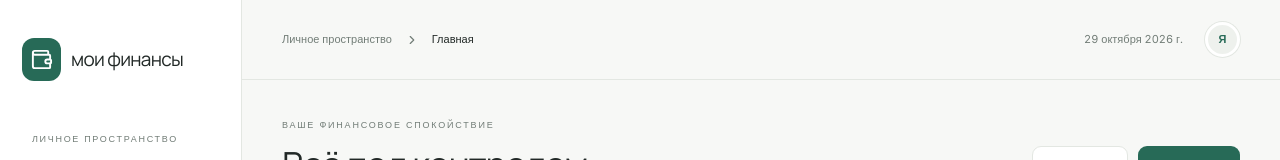
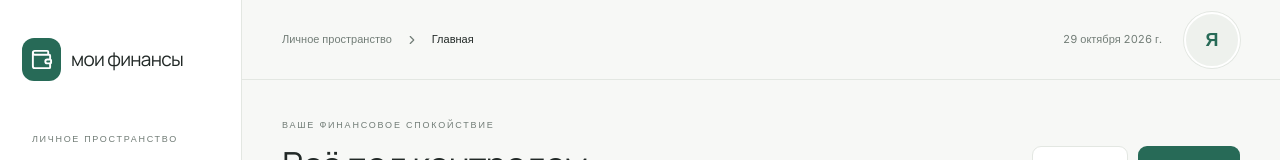
Before and after one commit to avtaiaai-spec/finance, a React (Vite) app: page / in a window 1280 px wide. Shown: the top 160 px of the page. Built offline with nearby package versions, Linux system fonts and the light colour scheme; a web font is replaced by a local one.

Commit message:
Fix password recovery landing and enlarge profile avatar

```diff
--- a/src/App.tsx
+++ b/src/App.tsx
@@ -309,7 +309,11 @@ function FinanceApp({ account }: { account: Account }) {
   }, [account.store]);
   const [demo, setDemo] = useState<Data | null>(null);
   const data = demo || real;
-  const [page, setPage] = useState(account.justSignedIn ? "account" : "home");
+  const [page, setPage] = useState(
+    account.justSignedIn || account.recovery || account.authError
+      ? "account"
+      : "home",
+  );
   const pageTitle =
     page === "account"
       ? "Личный кабинет"
--- a/src/account.tsx
+++ b/src/account.tsx
@@ -1,6 +1,12 @@
 import { useEffect, useMemo, useState, useRef } from "react";
 import type { User } from "@supabase/supabase-js";
-import { supabase, transportFor, cloudRequest } from "./supabase";
+import {
+  supabase,
+  transportFor,
+  cloudRequest,
+  recoveryLanding,
+  authLinkError,
+} from "./supabase";
 import { CloudStore, cloudError } from "./cloud-store";
 import { AUTH_REDIRECT } from "./cloud-config";
 import { type Data, backup, load, validateData } from "./model";
@@ -19,8 +25,18 @@ export type Account = {
 export function useAccount(): Account {
   const [user, setUser] = useState<User | null>(null),
     [loading, setLoading] = useState(true),
-    [recovery, setRecovery] = useState(false),
-    [authError, setAuthError] = useState("");
+    [recovery, setRecovery] = useState(recoveryLanding && !authLinkError),
+    [authError, setAuthError] = useState(
+      authLinkError
+        ? "Ссылка для сброса недействительна или устарела. Запросите новое письмо."
+        : "",
+    );
+  const rememberRecovery = (owner: string | null) => {
+    try {
+      if (owner) sessionStorage.setItem("finance-password-recovery", owner);
+      else sessionStorage.removeItem("finance-password-recovery");
+    } catch {}
+  };
   const identity = useRef<string | null>(null);
   const [justSignedIn, setJustSignedIn] = useState(false);
   useEffect(() => {
@@ -31,6 +47,23 @@ export function useAccount(): Account {
         if (active) {
           identity.current = data.session?.user.id || null;
           setUser(data.session?.user || null);
+          if (recoveryLanding && !data.session) {
+            setRecovery(false);
+            setAuthError(
+              "Не удалось открыть ссылку сброса. Запросите новое письмо и откройте самую свежую ссылку.",
+            );
+          }
+          try {
+            if (
+              data.session &&
+              ((recoveryLanding && !authLinkError) ||
+                sessionStorage.getItem("finance-password-recovery") ===
+                  data.session.user.id)
+            ) {
+              setRecovery(true);
+              rememberRecovery(data.session.user.id);
+            }
+          } catch {}
           setLoading(false);
           if (error)
             setAuthError(
@@ -53,8 +86,14 @@ export function useAccount(): Account {
       setUser(session?.user || null);
       if (session) setAuthError("");
       setLoading(false);
-      if (event === "PASSWORD_RECOVERY") setRecovery(true);
-      if (event === "SIGNED_OUT") setRecovery(false);
+      if (event === "PASSWORD_RECOVERY") {
+        setRecovery(true);
+        rememberRecovery(session?.user.id || null);
+      }
+      if (event === "SIGNED_OUT") {
+        setRecovery(false);
+        rememberRecovery(null);
+      }
     });
     return () => {
       active = false;
@@ -174,7 +213,10 @@ export function useAccount(): Account {
     loading,
     recovery,
     authError,
-    finishRecovery: () => setRecovery(false),
+    finishRecovery: () => {
+      setRecovery(false);
+      rememberRecovery(null);
+    },
     avatarUrl,
     justSignedIn,
   };
@@ -189,7 +231,7 @@ export function AccountPanel({
   onChanged: () => void;
 }) {
   const [mode, setMode] = useState<"login" | "signup" | "reset" | "password">(
-    "login",
+    recoveryLanding ? "reset" : "login",
   );
   const [email, setEmail] = useState(""),
     [password, setPassword] = useState(""),
@@ -247,7 +289,9 @@ export function AccountPanel({
         if (r.error) throw r.error;
         setPassword("");
         setMode("login");
-        setMessage("Пароль обновлён.");
+        setMessage(
+          "Пароль обновлён. Теперь можно войти с телефона с новым паролем.",
+        );
         account.finishRecovery();
       }
     } catch (e) {
@@ -259,9 +303,11 @@ export function AccountPanel({
             ? "Сначала подтвердите адрес по ссылке в письме."
             : code === "over_email_send_rate_limit"
               ? "Слишком много писем. Подождите и попробуйте снова."
-              : code === "weak_password"
-                ? "Выберите более надёжный пароль."
-                : "Не удалось выполнить запрос. Проверьте данные и интернет; повторите попытку.",
+              : code === "same_password"
+                ? "Новый пароль должен отличаться от прежнего."
+                : code === "weak_password"
+                  ? "Выберите более надёжный пароль."
+                  : "Не удалось выполнить запрос. Проверьте данные и интернет; повторите попытку.",
       );
     } finally {
       setBusy(false);
@@ -286,9 +332,19 @@ export function AccountPanel({
   return (
     <section className="card account-card">
       <h2>Учётная запись</h2>
-      {account.user && store ? (
+      {account.user && store && mode !== "password" ? (
         <>
           <p className="account-email">{account.user.email}</p>
+          <button
+            className="text-btn"
+            onClick={() => {
+              setMode("password");
+              setPassword("");
+              setMessage("");
+            }}
+          >
+            Изменить пароль
+          </button>
           <ProfileForm
             key={account.user.id}
             user={account.user}
@@ -481,7 +537,7 @@ export function AccountPanel({
             )}
           </details>
         </>
-      ) : (
+      ) : account.user ? null : (
         <>
           <p>
             Войдите с телефона и компьютера, чтобы использовать одну историю. До
--- a/src/style.css
+++ b/src/style.css
@@ -2586,3 +2586,11 @@ html[data-palette="brown"][data-theme="dark"] {
 .account-page .account-card {
   width: 100%;
 }
+
+.topbar .avatar {
+  width: 56px;
+  height: 56px;
+  flex-shrink: 0;
+  border-width: 2px;
+  font-size: 18px;
+}
--- a/src/supabase.ts
+++ b/src/supabase.ts
@@ -2,12 +2,21 @@ import { createClient, type User } from "@supabase/supabase-js";
 import { SUPABASE_URL, SUPABASE_PUBLISHABLE_KEY } from "./cloud-config";
 import { type CloudRow, type Transport } from "./cloud-store";
 import { type Data, validateData } from "./model";
+// Capture recovery intent before the SDK consumes and removes the URL fragment.
+const landing = new URL(window.location.href);
+const fragment = new URLSearchParams(landing.hash.slice(1));
+export const authLinkError =
+  fragment.has("error") || landing.searchParams.has("error");
+export const recoveryLanding =
+  fragment.get("type") === "recovery" ||
+  landing.searchParams.has("code") ||
+  authLinkError;
 export const supabase = createClient(SUPABASE_URL, SUPABASE_PUBLISHABLE_KEY, {
   auth: {
     persistSession: true,
     autoRefreshToken: true,
     detectSessionInUrl: true,
-    flowType: "pkce",
+    flowType: landing.searchParams.has("code") ? "pkce" : "implicit",
   },
 });
 export async function cloudRequest(user: User, path: string, body?: unknown) {
```
Also changed, not shown: 1 other file (tests, documents, lock files or other folders).
